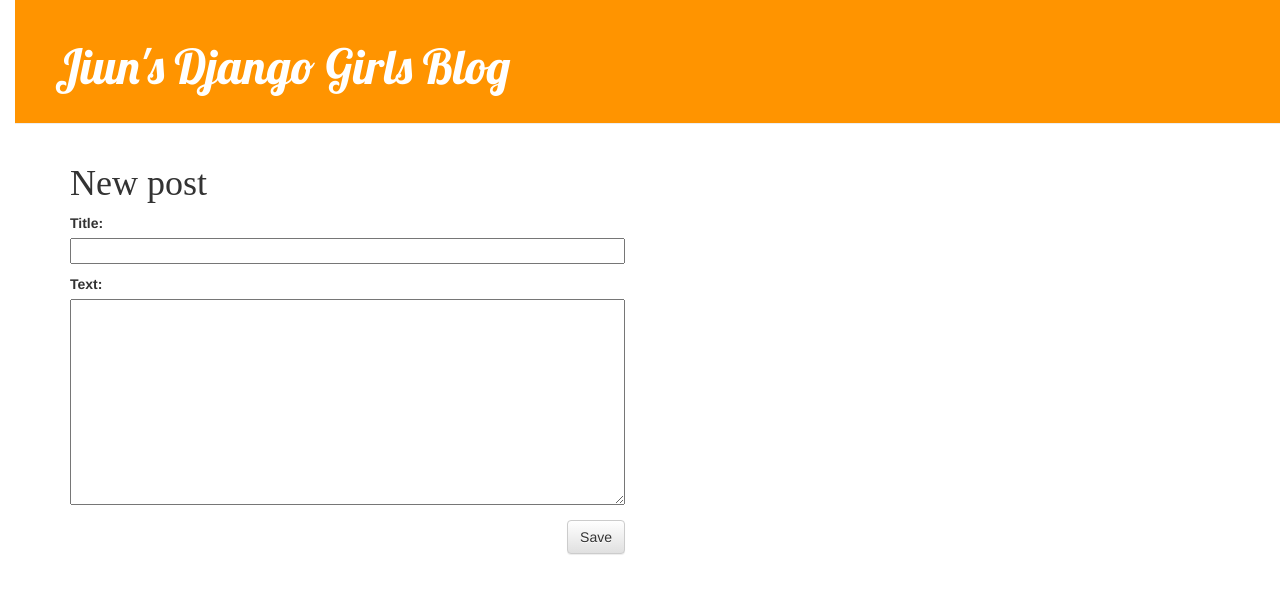
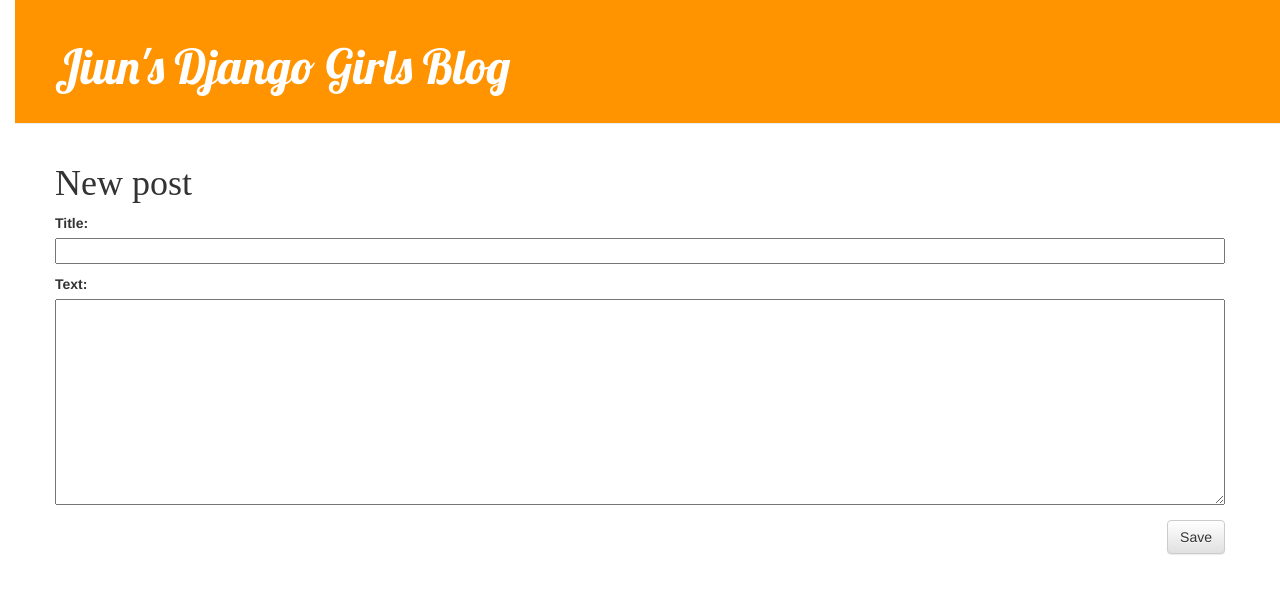
Before and after one commit to s-jiun/Piro15, a Django app: page /post/new/ in a window 1280 px wide. Shown: the top 594 px of the page. Run offline with Django 3.2, Linux system fonts and the light colour scheme; some libraries are stand-ins or nearby versions.

Commit message:
디자인 수정

```diff
--- a/djangogirls/blog/templates/blog/base.html
+++ b/djangogirls/blog/templates/blog/base.html
@@ -22,11 +22,9 @@
     </div>
 
     <div class="content container">
-        <div class="row">
-            <div class="col-lg-6 col-sm-8">
-                {% block content %}
-                {% endblock %}
-            </div>
+        <div class="row row-cols-lg-2 row-cols-sm-1">
+            {% block content %}
+            {% endblock %}
         </div>
     </div>
 </body>
```
